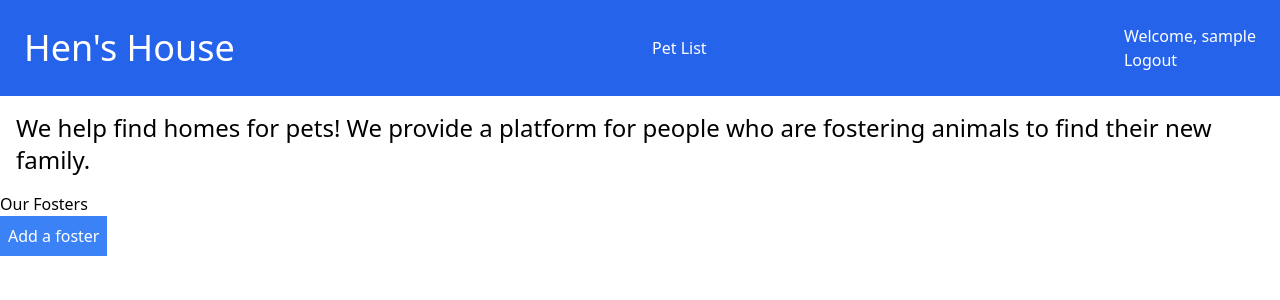
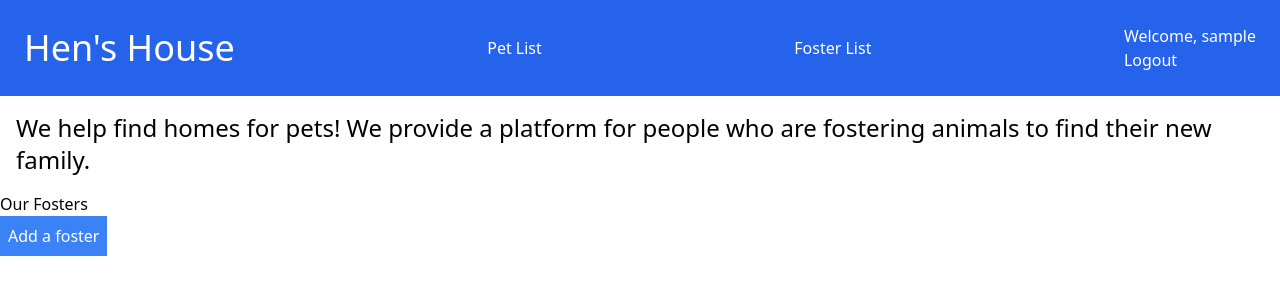
Before and after one commit to henry-shih4/henhouseproject, a Django app: page /fosters/ in a window 1280 px wide. Shown: the top 300 px of the page. Run offline with Django 4.2, Linux system fonts and the light colour scheme; the visitor is signed in with stand-in values (Sample User, id 1); data that the repository does not hold is empty; some libraries are stand-ins or nearby versions.

Commit message:
foster crud views

```diff
--- a/henhouseproject/fosters/templates/fosters/foster_list.html
+++ b/henhouseproject/fosters/templates/fosters/foster_list.html
@@ -3,7 +3,11 @@
 <h1>Our Fosters</h1>
 <div>
   {%for foster in object_list%}
-  <div>{{foster.user.username}}: {{foster.user.email}}</div>
+  <div>
+    <a href="{%url 'fosters:foster-detail' foster.id%}"
+      >{{foster.user.username}}</a
+    >: {{foster.user.email}}
+  </div>
   {%endfor%}
 </div>
 
--- a/henhouseproject/fosters/urls.py
+++ b/henhouseproject/fosters/urls.py
@@ -1,11 +1,13 @@
 from django.urls import path
-from .views import FosterListView, FosterCreateView
+from .views import FosterListView, FosterCreateView, FosterDetailView, FosterUpdateView, FosterDeleteView
 
 app_name = 'fosters'
 
 urlpatterns = [
 
 path('', FosterListView.as_view(), name ='foster-list'),
-path('create/', FosterCreateView.as_view(), name ='foster-create')
-
+path('create/', FosterCreateView.as_view(), name ='foster-create'),
+path('<int:pk>',FosterDetailView.as_view(),name='foster-detail'),
+path('update-foster/<int:pk>',FosterUpdateView.as_view(),name='foster-update'),
+path('delete-foster/<int:pk>',FosterDeleteView.as_view(),name='foster-delete'),
 ]
--- a/henhouseproject/fosters/views.py
+++ b/henhouseproject/fosters/views.py
@@ -27,3 +27,34 @@ class FosterCreateView(LoginRequiredMixin, generic.CreateView):
         foster.user_profile = self.request.user.userprofile
         foster.save()
         return super(FosterCreateView, self).form_valid(form)
+
+
+class FosterDetailView(LoginRequiredMixin, generic.DetailView):
+    template_name= "fosters/foster_detail.html"
+    context_object_name = "foster"
+
+    def get_queryset(self):
+        return Foster.objects.all()
+
+
+
+class FosterUpdateView(LoginRequiredMixin, generic.UpdateView):
+    template_name = "fosters/foster_update.html"
+    form_class = FosterModelForm
+
+    def get_success_url(self):
+        return reverse("fosters:foster-list")
+
+    def get_queryset(self):
+        return Foster.objects.all()
+
+
+class FosterDeleteView(LoginRequiredMixin, generic.DeleteView):
+    template_name= "fosters/foster_delete.html"
+    context_object_name = "foster"
+
+    def get_queryset(self):
+        return Foster.objects.all()
+
+    def get_success_url(self):
+        return reverse("fosters:foster-list")
--- a/henhouseproject/templates/main.html
+++ b/henhouseproject/templates/main.html
@@ -13,6 +13,7 @@
       <div class="text-4xl">Hen's House</div>
       <div><a href="{%url 'pet-list'%}">Pet List</a></div>
       {%if request.user.is_authenticated%}
+      <div><a href="{%url 'fosters:foster-list'%}">Foster List</a></div>
       <div>
         <div>Welcome, {{request.user.username}}</div>
         <a href="{%url 'logout'%}">Logout</a>
```
Also changed, not shown: henhouseproject/fosters/templates/fosters/foster_delete.html (added, +13 -0 lines), henhouseproject/fosters/templates/fosters/foster_detail.html (added, +12 -0 lines), henhouseproject/fosters/templates/fosters/foster_update.html (added, +11 -0 lines), henhouseproject/pets/models.py (line endings or trailing spaces), henhouseproject/static/images/pexels-ayşenaz-bilgin-15160287_4VHrePv.jpg (added).
